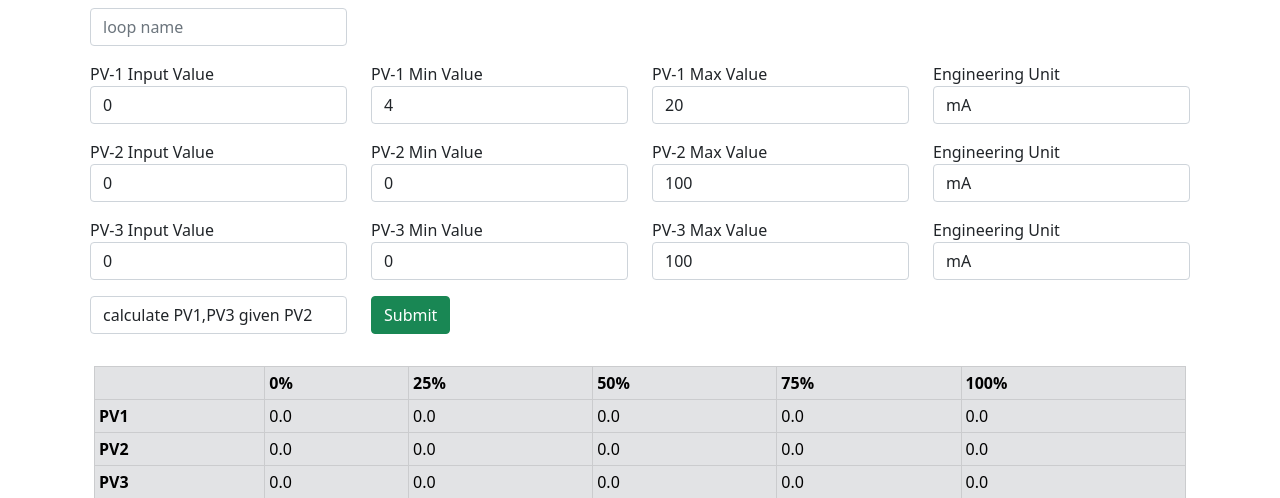
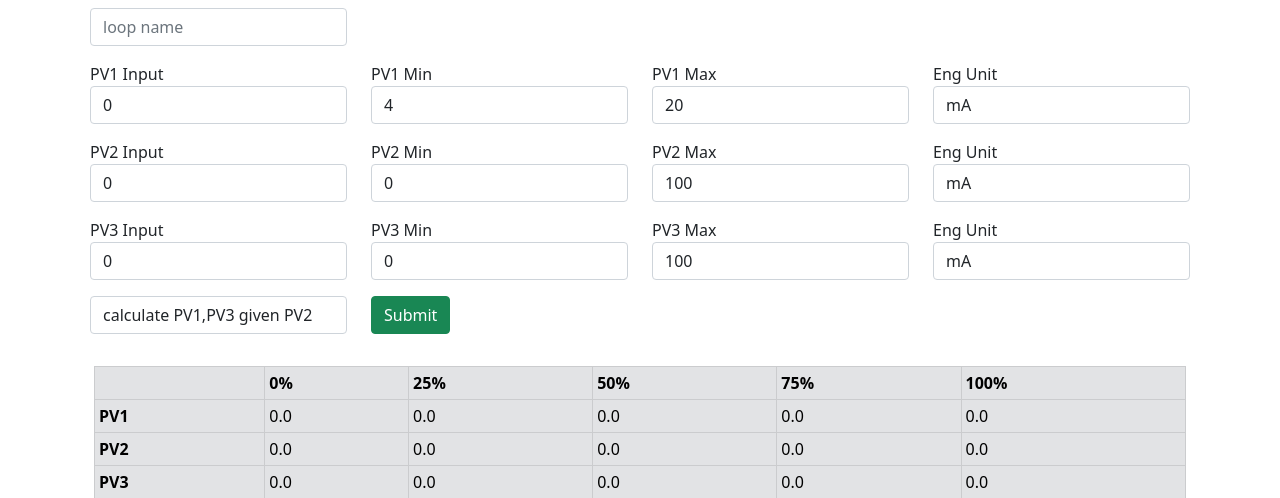
Before and after one commit to CentriumEngineering/Centrium-App, a Flask app: page / in a window 1280 px wide. Shown: the part 56-554 px from the top of the page. Run offline with Flask 2, Linux system fonts and the light colour scheme; some libraries are stand-ins or nearby versions.

Commit message:
Centrium App rel-1

```diff
--- a/templates/index.html
+++ b/templates/index.html
@@ -18,24 +18,24 @@
         </div>
         <div class="row row-cols-4 p-2">
             <div class="col">
-                <label class="" for="pv1_val">PV-1 Input Value</label> {{
+                <label class="" for="pv1_val">PV1 Input</label> {{
                 form.pv1_val(class="form-control",id="pv1_val",type="number",placeholder="PV1",value=pv1_val) }}
             </div>
 
             <div class="col">
-                <label class="" for="pv1_min">PV-1 Min Value</label> {{
+                <label class="" for="pv1_min">PV1 Min</label> {{
                 form.pv1_min(class="form-control",id="pv1_min",required="required",type="number",placeholder="PV1 min
                 value") }}
             </div>
 
             <div class="col">
-                <label class="" for="pv1_max">PV-1 Max Value</label>
+                <label class="" for="pv1_max">PV1 Max</label>
                 {{ form.pv1_max(class="form-control",id="pv1_max",required="required",type="number",placeholder="PV1 max
                 value") }}
             </div>
 
             <div class="col">
-                <label class="" for="pv1_unit">Engineering Unit</label>
+                <label class="" for="pv1_unit">Eng Unit</label>
                 {{
                 form.pv1_unit(class="form-control",id="pv1_unit",required="required",type="text",value='',placeholder="PV1
                 Engineering Unit") }}
@@ -46,22 +46,22 @@
         <div class="row row-cols-4 p-2">
 
             <div class="col">
-                <label class="" for="pv2_val">PV-2 Input Value</label> {{
+                <label class="" for="pv2_val">PV2 Input</label> {{
                 form.pv2_val(class="form-control",id="pv2_val",type="number",placeholder="PV2",value=pv2_val) }}
             </div>
             <div class="col">
-                <label class="" for="pv2_min">PV-2 Min Value</label> {{
+                <label class="" for="pv2_min">PV2 Min</label> {{
                 form.pv2_min(class="form-control",id="pv2_min",required="required",type="number",placeholder="PV2 min
                 value") }}
             </div>
             <div class="col">
-                <label class="" for="pv2_max">PV-2 Max Value</label>
+                <label class="" for="pv2_max">PV2 Max</label>
                 {{ form.pv2_max(class="form-control",id="pv2_max",required="required",type="number",placeholder="PV2 max
                 value") }}
             </div>
 
             <div class="col">
-                <label class="" for="pv2_unit">Engineering Unit</label>
+                <label class="" for="pv2_unit">Eng Unit</label>
                 {{
                 form.pv2_unit(class="form-control",id="pv2_unit",required="required",type="text",value='',placeholder="PV2
                 Engineering Unit") }}
@@ -72,22 +72,22 @@
         <div class="row row-cols-4 p-2">
 
             <div class="col">
-                <label class="" for="pv3_val">PV-3 Input Value</label> {{
+                <label class="" for="pv3_val">PV3 Input</label> {{
                 form.pv3_val(class="form-control",id="pv3_val",type="number",placeholder="PV3",value=pv3_val) }}
             </div>
             <div class="col">
-                <label class="" for="pv3_min">PV-3 Min Value</label> {{
+                <label class="" for="pv3_min">PV3 Min</label> {{
                 form.pv3_min(class="form-control",id="pv3_min",required="required",type="number",placeholder="PV3 min
                 value") }}
             </div>
             <div class="col">
-                <label class="" for="pv3_max">PV-3 Max Value</label>
+                <label class="" for="pv3_max">PV3 Max</label>
                 {{ form.pv3_max(class="form-control",id="pv3_max",required="required",type="number",placeholder="PV3 max
                 value") }}
             </div>
 
             <div class="col">
-                <label class="" for="pv3_unit">Engineering Unit</label>
+                <label class="" for="pv3_unit">Eng Unit</label>
                 {{
                 form.pv3_unit(class="form-control",id="pv3_unit",required="required",type="text",value='',placeholder="PV3
                 Engineering Unit") }}
```
